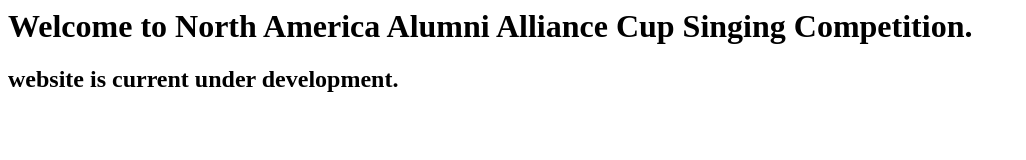
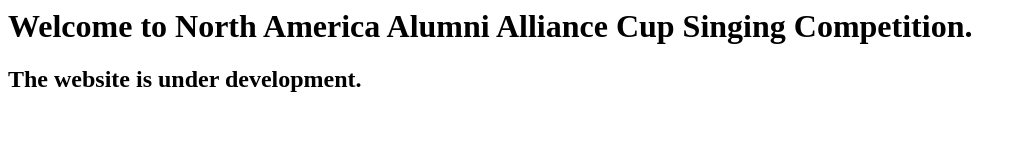
Before and after one commit to jonkiky/NAAAC-singing-competition, a plain HTML site: page index.html in a window 1280 px wide. Shown: the whole page, without its empty margins (0-1026 px from the left). Drawn offline with Linux system fonts and the light colour scheme.

Commit message:
dummy commit

```diff
--- a/index.html
+++ b/index.html
@@ -4,6 +4,6 @@
 </head>
 <body>
 	<h1>Welcome to North America Alumni Alliance Cup Singing Competition.</h1>
-	<h2>website is current under development. </h2>
+	<h2>The website is under development. </h2>
 </body>
 </html>
```
